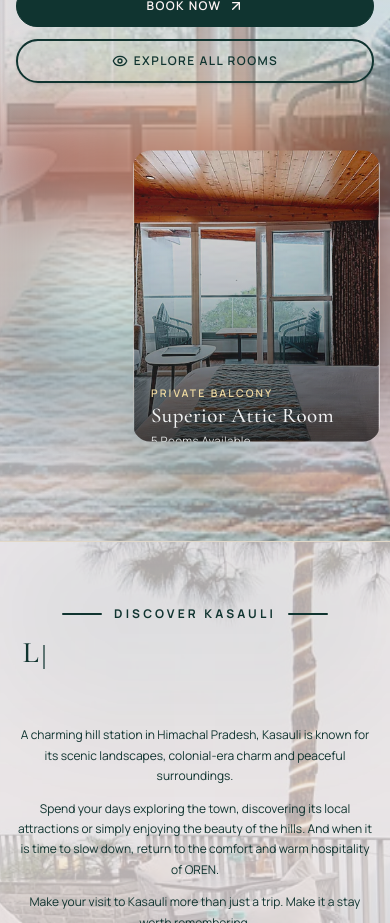
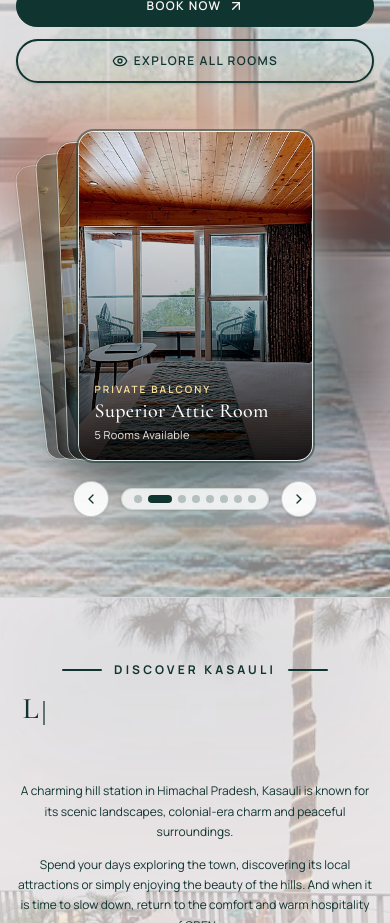
Before and after one commit to hotaeshwar/orenkasauli, a Next.js app: page / in a window 390 px wide. Shown: the part 3260-4183 px from the top of the page. Built offline with nearby package versions, Linux system fonts and the light colour scheme.

Commit message:
Fix STAY WITH A VIEW swiper card animation and enhance responsive controls

```diff
--- a/components/ArchitecturalRooms.jsx
+++ b/components/ArchitecturalRooms.jsx
@@ -17,6 +17,8 @@ import {
   Bath,
   Waves,
   X,
+  ChevronLeft,
+  ChevronRight,
 } from "lucide-react";
 import { ROOMS_COLLECTION, BOOKING_URL } from "./roomsData";
 
@@ -423,10 +425,9 @@ export default function ArchitecturalRooms() {
 
             {/* Stacked Cards Deck Container — Pauses rotation while mouse is over */}
             <div
-              data-gsap="image-reveal"
               onMouseEnter={() => setIsPaused(true)}
               onMouseLeave={() => setIsPaused(false)}
-              className="relative w-[235px] sm:w-[265px] md:w-[285px] lg:w-[305px] h-[330px] sm:h-[370px] md:h-[400px] lg:h-[420px] ml-auto select-none"
+              className="relative w-[235px] sm:w-[265px] md:w-[285px] lg:w-[305px] h-[330px] sm:h-[370px] md:h-[400px] lg:h-[420px] mx-auto lg:ml-auto lg:mr-0 select-none"
             >
               {[3, 2, 1, 0].map((stackIdx) => {
                 const roomIdx = (currentIndex + stackIdx) % ROOMS_COLLECTION.length;
@@ -443,8 +444,8 @@ export default function ArchitecturalRooms() {
                 const xOffset = isTop
                   ? 0
                   : isMobile
-                    ? -stackIdx * 12
-                    : -stackIdx * 18;
+                    ? -stackIdx * 10
+                    : -stackIdx * 16;
 
                 return (
                   <motion.div
@@ -452,6 +453,7 @@ export default function ArchitecturalRooms() {
                     style={{
                       zIndex: 20 - stackIdx,
                       transformOrigin: "bottom left",
+                      touchAction: "pan-y",
                     }}
                     animate={{
                       x: xOffset,
@@ -467,17 +469,17 @@ export default function ArchitecturalRooms() {
                     onDragEnd={
                       isTop
                         ? (e, info) => {
-                          if (info.offset.x < -50 || info.velocity.x < -200) {
+                          if (info.offset.x < -40 || info.velocity.x < -200) {
                             handleNext();
-                          } else if (info.offset.x > 50 || info.velocity.x > 200) {
+                          } else if (info.offset.x > 40 || info.velocity.x > 200) {
                             handlePrev();
                           }
                         }
                         : undefined
                     }
-                    onClick={!isTop ? () => handleSelectRoom(roomIdx) : undefined}
+                    onClick={!isTop ? () => handleSelectRoom(roomIdx) : () => setIsDetailsOpen(true)}
                     className={`group/card absolute inset-0 rounded-2xl sm:rounded-3xl overflow-hidden shadow-[0_22px_48px_-10px_rgba(0,0,0,0.2),0_12px_28px_-6px_rgba(16,52,48,0.25),0_0_20px_rgba(255,255,255,0.4)] border border-white/80 ring-1 ring-[#103430]/20 transition-all duration-300 ${isTop
-                      ? "cursor-pointer ring-2 ring-[#103430]/50 hover:ring-[#103430] hover:shadow-[0_28px_56px_-8px_rgba(16,52,48,0.35),0_14px_32px_rgba(16,52,48,0.25)]"
+                      ? "cursor-grab active:cursor-grabbing ring-2 ring-[#103430]/50 hover:ring-[#103430] hover:shadow-[0_28px_56px_-8px_rgba(16,52,48,0.35),0_14px_32px_rgba(16,52,48,0.25)]"
                       : "cursor-pointer"
                       }`}
                   >
@@ -523,6 +525,46 @@ export default function ArchitecturalRooms() {
                   </motion.div>
                 );
               })}
+            </div>
+
+            {/* Sleek Navigation Controls & Dot Indicators (Responsive Mobile & Desktop) */}
+            <div className="flex items-center justify-center gap-3 sm:gap-4 mt-5 sm:mt-6 z-20 w-full">
+              {/* Prev Button */}
+              <button
+                type="button"
+                onClick={handlePrev}
+                className="w-9 h-9 sm:w-10 sm:h-10 rounded-full bg-white/90 hover:bg-white border border-[#103430]/25 text-[#103430] flex items-center justify-center shadow-sm hover:shadow-md hover:scale-105 active:scale-95 transition-all duration-200 cursor-pointer"
+                aria-label="Previous room"
+              >
+                <ChevronLeft className="w-4 h-4 sm:w-5 sm:h-5 text-current" />
+              </button>
+
+              {/* Room Indicator Dots */}
+              <div className="flex items-center gap-1.5 sm:gap-2 px-3 py-1.5 rounded-full bg-white/80 backdrop-blur-sm border border-[#103430]/15 shadow-sm">
+                {ROOMS_COLLECTION.map((_, dotIdx) => (
+                  <button
+                    key={dotIdx}
+                    type="button"
+                    onClick={() => handleSelectRoom(dotIdx)}
+                    className={`h-2 rounded-full transition-all duration-300 cursor-pointer ${
+                      dotIdx === currentIndex
+                        ? "w-6 bg-[#103430]"
+                        : "w-2 bg-[#103430]/25 hover:bg-[#103430]/50"
+                    }`}
+                    aria-label={`Go to room ${dotIdx + 1}`}
+                  />
+                ))}
+              </div>
+
+              {/* Next Button */}
+              <button
+                type="button"
+                onClick={handleNext}
+                className="w-9 h-9 sm:w-10 sm:h-10 rounded-full bg-white/90 hover:bg-white border border-[#103430]/25 text-[#103430] flex items-center justify-center shadow-sm hover:shadow-md hover:scale-105 active:scale-95 transition-all duration-200 cursor-pointer"
+                aria-label="Next room"
+              >
+                <ChevronRight className="w-4 h-4 sm:w-5 sm:h-5 text-current" />
+              </button>
             </div>
           </div>
         </div>
```
